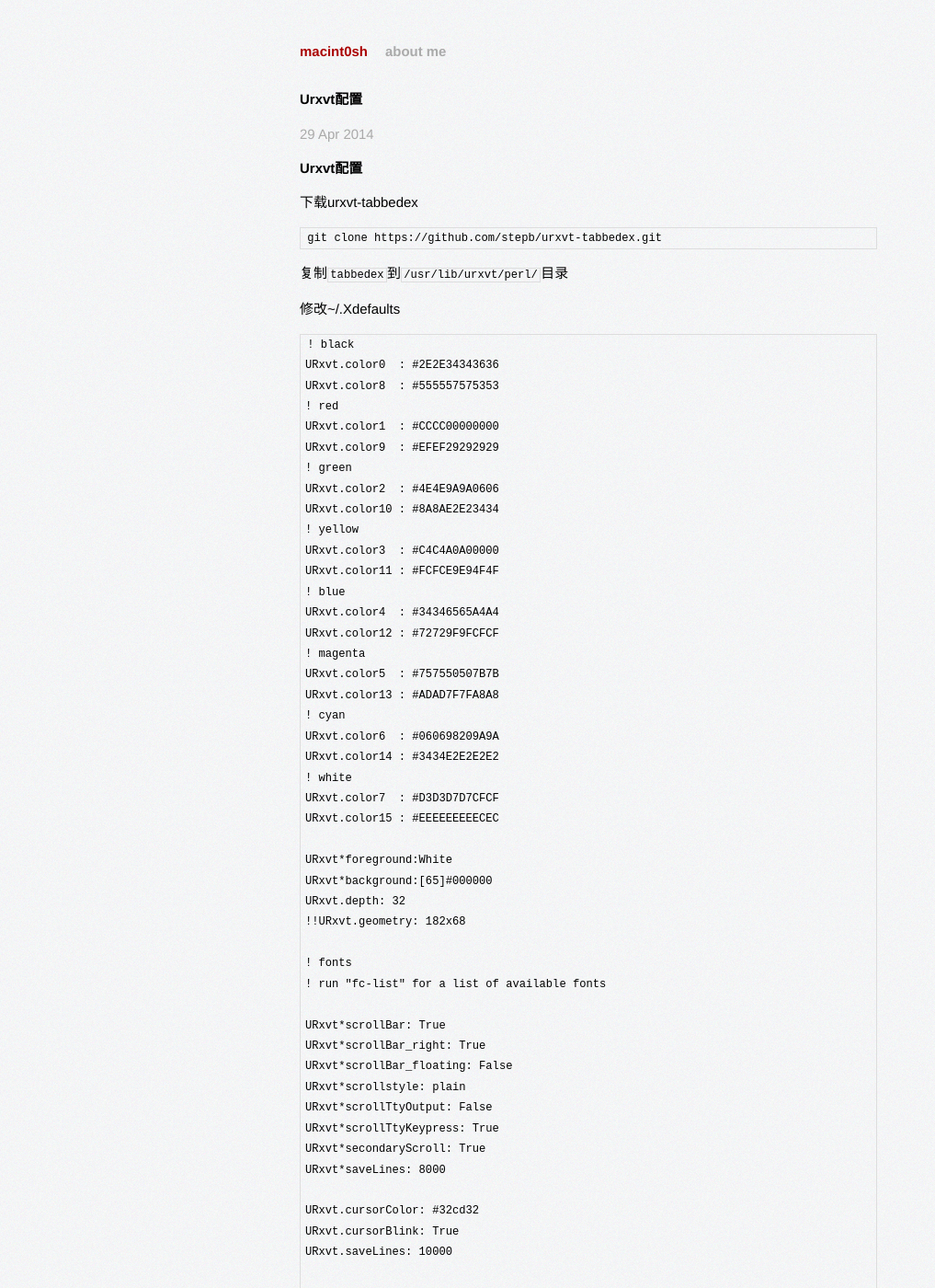
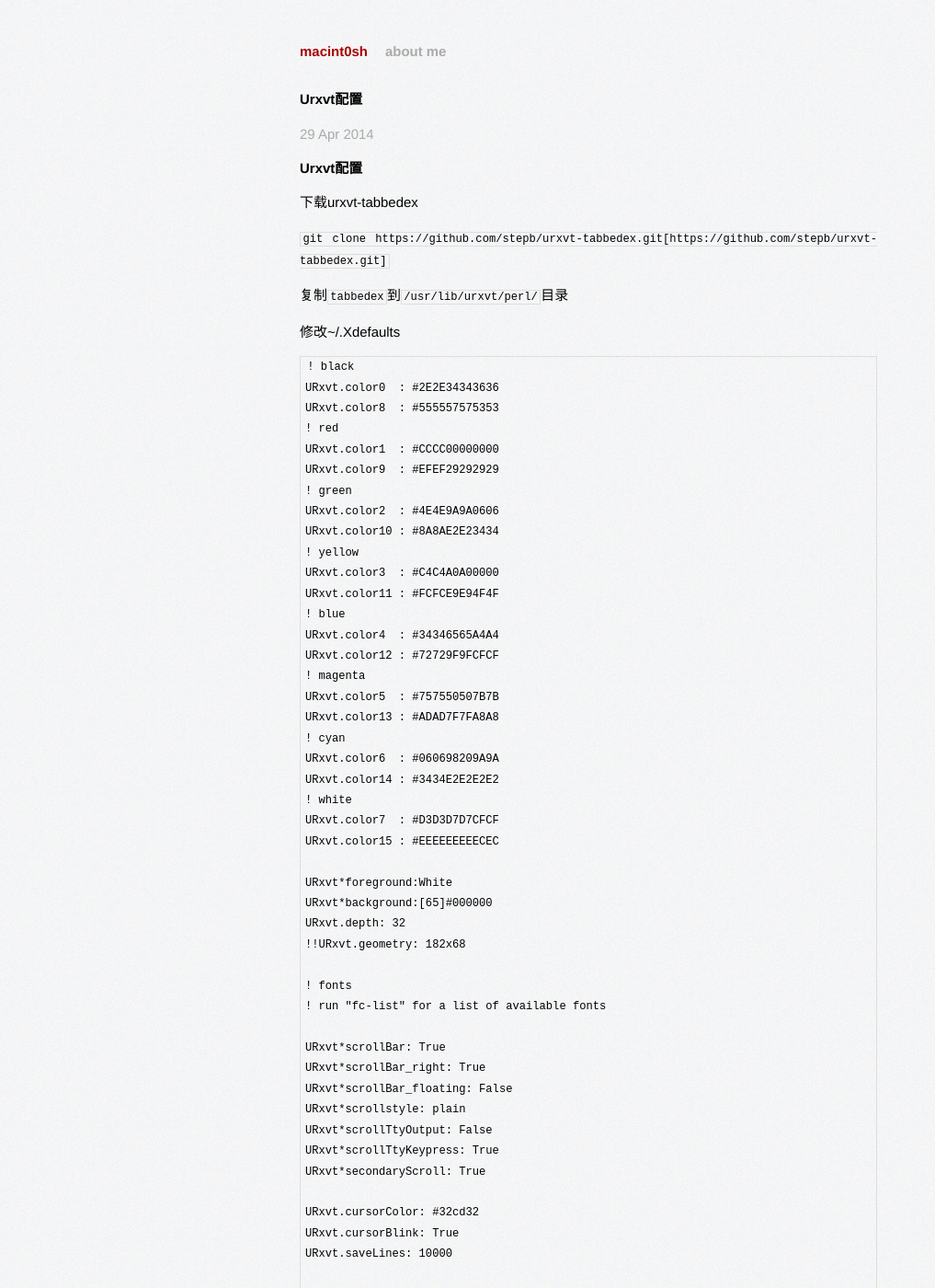
Before and after one commit to iiipod/iiipod.github.com, a Jekyll site: the page built from _posts/2014-04-29-Urxvt设置.markdown, in a window 1280 px wide and 1400 px high. Shown: the whole window at 92% size, without its empty margins (0-1017 px from the left). Built offline with Jekyll 4.4.1, drawn with Linux system fonts in a browser that asks for light colours; Markdown is read by kramdown in place of the engine named in the settings; some of the changed lines change nothing that is shown; some of the changed text lies outside the part shown.

Commit message:
2014年 04月 29日 星期二 23:00:44 CST

```diff
--- a/_posts/2014-04-29-Urxvt设置.markdown
+++ b/_posts/2014-04-29-Urxvt设置.markdown
@@ -8,7 +8,7 @@
 
 下载urxvt-tabbedex
 
-    git clone https://github.com/stepb/urxvt-tabbedex.git
+`git clone https://github.com/stepb/urxvt-tabbedex.git[https://github.com/stepb/urxvt-tabbedex.git]`
 
 复制`tabbedex`到`/usr/lib/urxvt/perl/`目录
 
@@ -54,7 +54,6 @@
     URxvt*scrollTtyOutput: False
     URxvt*scrollTtyKeypress: True
     URxvt*secondaryScroll: True
-    URxvt*saveLines: 8000
 
     URxvt.cursorColor: #32cd32
     URxvt.cursorBlink: True
```
